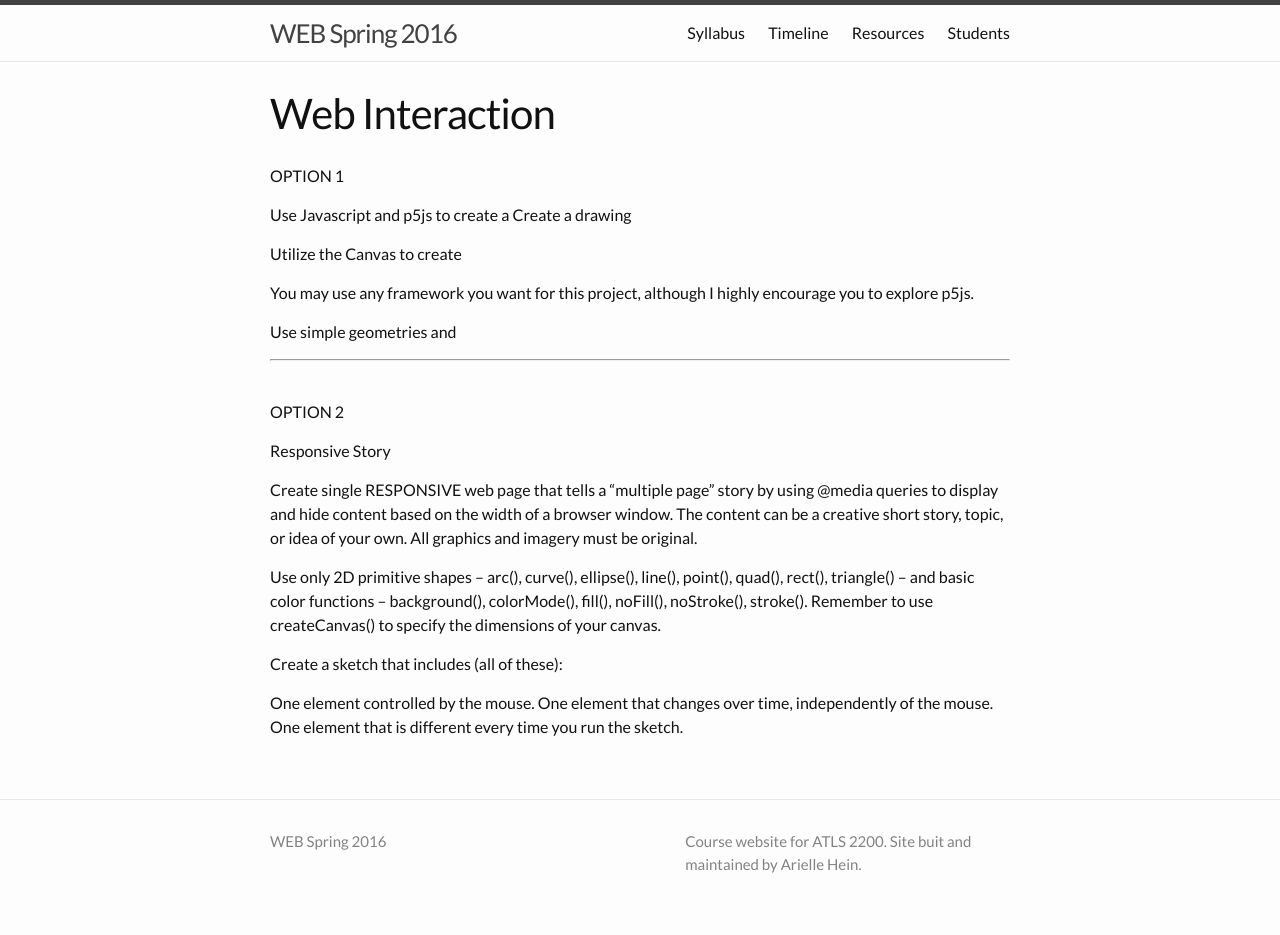
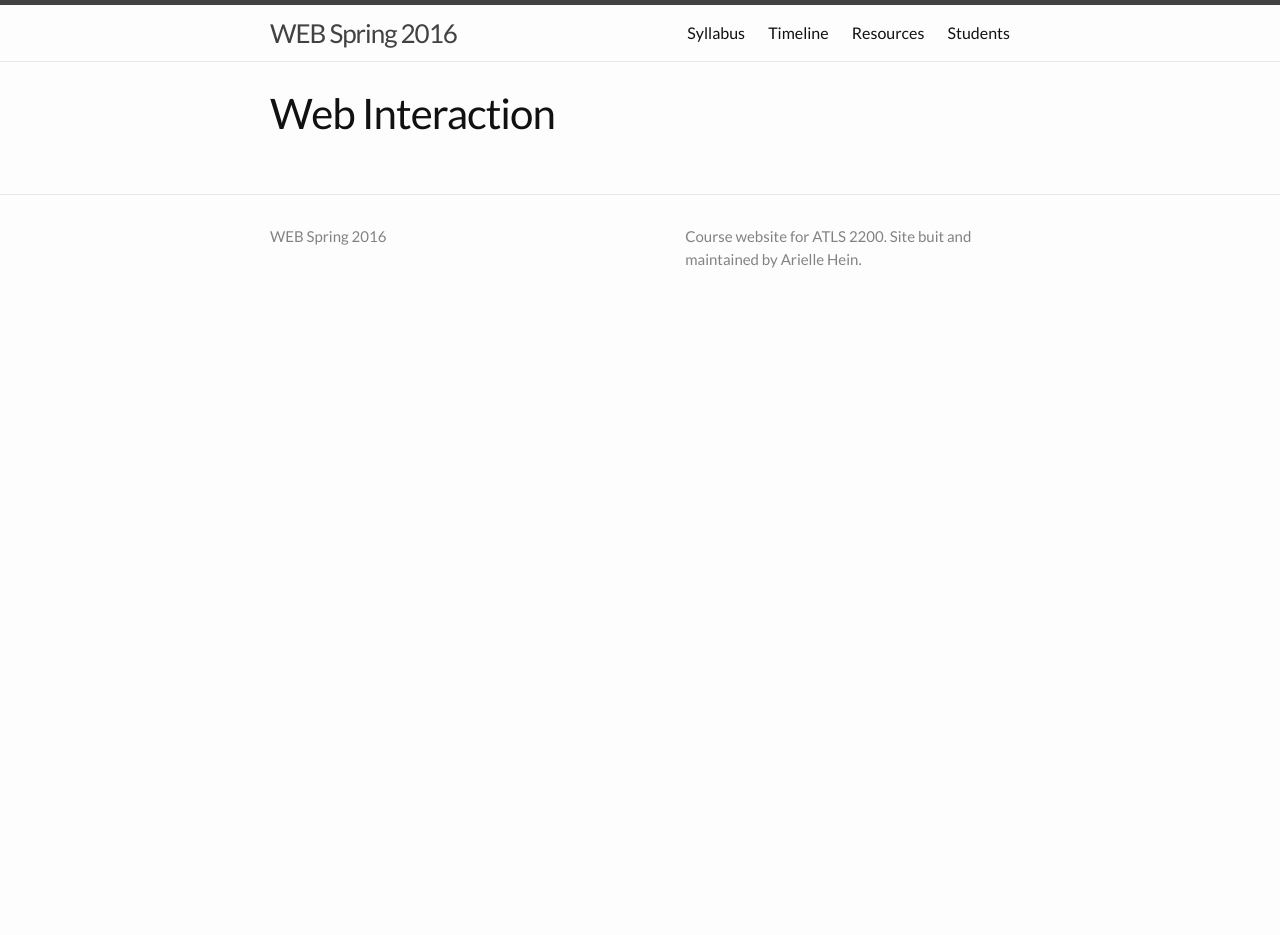
Before and after one commit to coloringchaos/web-spring-16, a Jekyll site: the page built from assignments/project-4.md, in a window 1280 px wide. Built offline with Jekyll 4.4.1, drawn with Linux system fonts in a browser that asks for light colours; after the commit the page ends 900 px from its top, so only the background shows below that.

Commit message:
updating p4

```diff
--- a/assignments/project-4.md
+++ b/assignments/project-4.md
@@ -3,8 +3,8 @@ layout: page
 title: Web Interaction
 permalink: /project-4/
 ---
-
-OPTION 1
+<!--
+OPTION 1:
 
 Use Javascript and p5js to create a
 Create a drawing
@@ -28,11 +28,11 @@ Responsive Story
 Create single RESPONSIVE web page that tells a "multiple page" story by using @media queries to display and hide content based on the width of a browser window. The content can be a creative short story, topic, or idea of your own. All graphics and imagery must be original.
 
 
-Use only 2D primitive shapes – arc(), curve(), ellipse(), line(), point(), quad(), rect(), triangle() – and basic color functions – background(), colorMode(), fill(), noFill(), noStroke(), stroke(). Remember to use createCanvas() to specify the dimensions of your canvas.
+
 
 
 Create a sketch that includes (all of these):
 
 One element controlled by the mouse.
 One element that changes over time, independently of the mouse.
-One element that is different every time you run the sketch.
+One element that is different every time you run the sketch. -->
```
